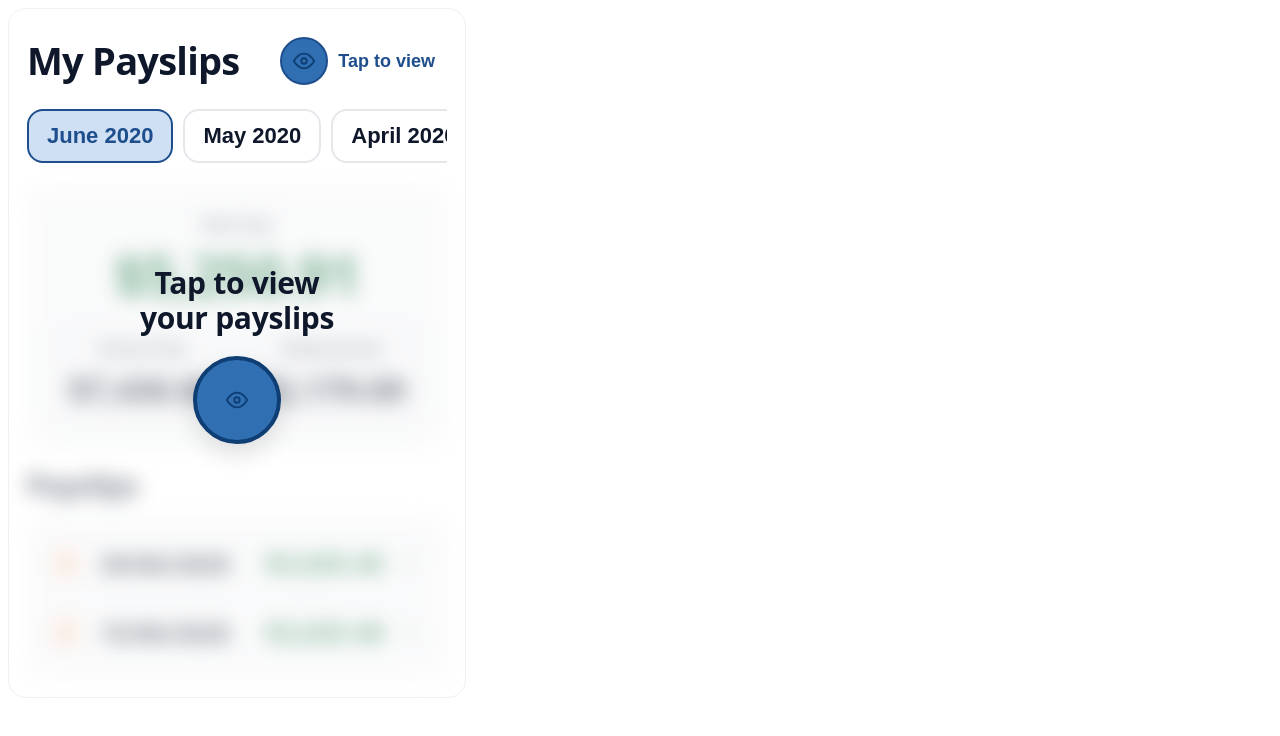
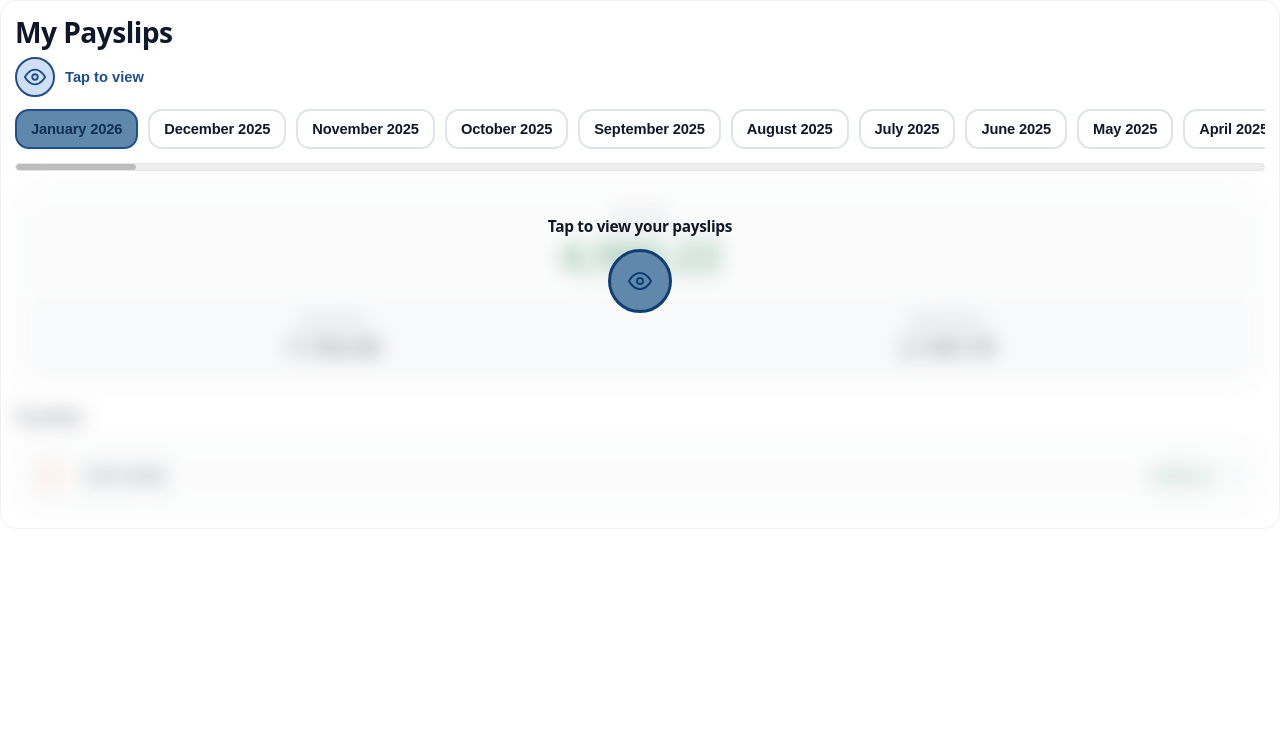
Before and after one commit to kumailanis-sb/SBDemoWidget, a plain HTML site: page widget.html in a window 1280 px wide. Drawn offline with Linux system fonts and the light colour scheme.

Commit message:
Updated Widget

```diff
--- a/widget.html
+++ b/widget.html
@@ -1,8 +1,319 @@
+<!doctype html>
+<html lang="en">
+<head>
+  <meta charset="utf-8" />
+  <meta name="viewport" content="width=device-width,initial-scale=1" />
+  <title>My Payslips</title>
+
+  <style>
+    :root{
+      /* Compact scale for iframe cards */
+      font-size: 14px;
+
+      --bg:#ffffff;
+      --ink:#0f172a;
+      --muted:#6b7280;
+      --border:#e5e7eb;
+
+      --tabBorder:#dfe3ea;
+      --tabActiveBg:#5f88ab;
+      --tabActiveBorder:#1e4e8c;
+      --tabActiveText:#0f2f52;
+
+      --chipBg:#cfe0f5;
+      --chipBorder:#1e4e8c;
+      --chipText:#1e4e8c;
+
+      --card:#f6f7f8;
+      --card2:#f2f3f5;
+
+      --green:#1f7a4a;
+      --chev:#6b7280;
+    }
+
+    *{ box-sizing:border-box; }
+
+    html, body{
+      margin:0;
+      padding:0;
+      background: transparent; /* important for iframe in Staffbase */
+      font-family: ui-sans-serif, system-ui, -apple-system, Segoe UI, Roboto, Helvetica, Arial;
+      color:var(--ink);
+    }
+
+    /* ===== Widget shell (compact) ===== */
+    .payslips-widget{
+      width: 100%;
+      max-width: 100%;
+      background: var(--bg);
+      border: 1px solid #eef0f3;
+      border-radius: 16px;
+      padding: 16px 14px 14px;
+      position: relative;
+      overflow: hidden;
+    }
+
+    /* ===== Header ===== */
+    .pw-title{
+      margin: 0 0 10px 0;
+      font-size: clamp(1.7rem, 2.2vw, 2.2rem); /* ~24-31px */
+      line-height: 1.08;
+      font-weight: 900;
+      letter-spacing: -0.02em;
+    }
+
+    .pw-privacy-row{ margin-bottom: 12px; }
+
+    .pw-privacy-toggle{
+      display:flex;
+      align-items:center;
+      gap: 10px;
+      background: transparent;
+      border: 0;
+      padding: 0;
+      cursor: pointer;
+      color: var(--chipText);
+      font-weight: 800;
+      font-size: 1.05rem; /* ~14-15px */
+      user-select:none;
+    }
+
+    .pw-eye{
+      width: 40px;
+      height: 40px;
+      border-radius: 999px;
+      display:grid;
+      place-items:center;
+      background: var(--chipBg);
+      border: 2px solid var(--chipBorder);
+      color: var(--chipBorder);
+      flex: 0 0 auto;
+    }
+
+    /* ===== Tabs ===== */
+    .pw-tabs{
+      display:flex;
+      gap: 10px;
+      overflow-x:auto;
+      padding-bottom: 8px;
+      -webkit-overflow-scrolling: touch;
+      scrollbar-width: none;
+    }
+    .pw-tabs::-webkit-scrollbar{ display:none; }
+
+    .pw-tab{
+      border: 2px solid var(--tabBorder);
+      background: #fff;
+      padding: 10px 14px;
+      border-radius: 14px;
+      font-weight: 900;
+      font-size: 1.05rem; /* compact */
+      letter-spacing: -0.01em;
+      color: #111827;
+      white-space: nowrap;
+      cursor: pointer;
+    }
+    .pw-tab.is-active{
+      background: var(--tabActiveBg);
+      border-color: var(--tabActiveBorder);
+      color: var(--tabActiveText);
+    }
+
+    /* small scroll track under tabs (like your screenshot) */
+    .pw-tab-track{
+      height: 8px;
+      border-radius: 999px;
+      background: #eeeeee;
+      position: relative;
+      margin: 6px 0 12px;
+      overflow:hidden;
+      border: 1px solid #e6e6e6;
+    }
+    .pw-tab-thumb{
+      height: 100%;
+      width: 120px;
+      border-radius: 999px;
+      background: #bdbdbd;
+    }
+
+    /* ===== Cards ===== */
+    .pw-card{
+      background: var(--card);
+      border: 1px solid #eef0f3;
+      border-radius: 20px;
+      padding: 14px 12px;
+    }
+
+    /* ===== Summary ===== */
+    .pw-summary-top{
+      text-align:center;
+      padding: 10px 0 10px;
+    }
+
+    .pw-label{
+      font-size: 0.95rem;
+      font-weight: 700;
+      color: var(--muted);
+      letter-spacing: -0.01em;
+    }
+
+    .pw-net{
+      margin-top: 8px;
+      font-size: clamp(2.3rem, 4.6vw, 3.0rem); /* ~32-42px */
+      line-height: 1.02;
+      font-weight: 900;
+      color: var(--green);
+      letter-spacing: -0.02em;
+      white-space: nowrap;
+    }
+
+    .pw-summary-bottom{
+      margin-top: 8px;
+      background: var(--card2);
+      border-radius: 16px;
+      padding: 12px 10px;
+      display:grid;
+      grid-template-columns: 1fr 1px 1fr;
+      align-items:center;
+      gap: 12px;
+    }
+
+    .pw-divider{
+      width: 1px;
+      height: 56px;
+      background: #e2e5ea;
+      border-radius: 1px;
+      justify-self:center;
+    }
+
+    .pw-metric{
+      text-align:center;
+      min-width:0;
+    }
+
+    .pw-value{
+      margin-top: 6px;
+      font-size: clamp(1.25rem, 2.8vw, 1.7rem); /* ~18-24px */
+      line-height: 1.05;
+      font-weight: 900;
+      color: #111827;
+      white-space: nowrap;
+      overflow:hidden;
+      text-overflow: ellipsis;
+    }
+
+    /* ===== Payslips list ===== */
+    .pw-section-title{
+      margin: 14px 0 10px;
+      font-size: 1.25rem; /* ~17-18px */
+      font-weight: 900;
+      letter-spacing: -0.02em;
+    }
+
+    .pw-list{
+      padding: 10px;
+      border-radius: 20px;
+    }
+
+    .pw-row{
+      display:grid;
+      grid-template-columns: 36px 1fr auto 22px;
+      align-items:center;
+      gap: 10px;
+      padding: 12px 10px;
+      border-radius: 16px;
+      text-decoration:none;
+      color: inherit;
+    }
+
+    .pw-pdf{
+      width: 30px;
+      height: 30px;
+      border-radius: 10px;
+      display:grid;
+      place-items:center;
+      background: #fff;
+      border: 2px solid #f4c9b4;
+      color: #d0642b;
+    }
+
+    .pw-date{
+      font-size: 1.15rem; /* ~16px */
+      font-weight: 900;
+      letter-spacing: -0.02em;
+      color:#111827;
+      white-space: nowrap;
+    }
+
+    .pw-amount{
+      font-size: 1.15rem;
+      font-weight: 900;
+      letter-spacing: -0.02em;
+      color: var(--green);
+      white-space: nowrap;
+    }
+
+    .pw-chevron{
+      display:grid;
+      place-items:center;
+      color: var(--chev);
+    }
+
+    /* ===== Hidden privacy state ===== */
+    .payslips-widget[data-state="hidden"] .pw-content{
+      filter: blur(10px);
+      opacity: 0.45;
+      pointer-events:none;
+      user-select:none;
+    }
+
+    .pw-overlay{
+      position:absolute;
+      inset:0;
+      display:none;
+      padding: 14px;
+      background: transparent;
+    }
+
+    .payslips-widget[data-state="hidden"] .pw-overlay{
+      display:grid;
+      place-items:center;
+    }
+
+    .pw-overlay-inner{
+      display:grid;
+      place-items:center;
+      gap: 12px;
+      text-align:center;
+    }
+
+    .pw-overlay-title{
+      font-size: 1.1rem;
+      font-weight: 900;
+      letter-spacing: -0.02em;
+      color:#111827;
+      max-width: 18rem;
+    }
+
+    .pw-overlay-btn{
+      width: 64px;
+      height: 64px;
+      border-radius: 999px;
+      border: 3px solid #0e3e73;
+      background: var(--tabActiveBg);
+      display:grid;
+      place-items:center;
+      cursor:pointer;
+    }
+    .pw-overlay-btn svg{ stroke:#0e3e73; }
+  </style>
+</head>
+
+<body>
   <div class="payslips-widget" data-state="hidden">
-  <!-- Header -->
-  <div class="pw-header">
     <h1 class="pw-title">My Payslips</h1>
 
+    <div class="pw-privacy-row">
       <button class="pw-privacy-toggle" type="button" aria-label="View payslips">
         <span class="pw-eye" aria-hidden="true">
           <!-- eye icon -->
@@ -15,37 +326,36 @@
       </button>
     </div>
 
-  <!-- Tabs -->
-  <div class="pw-tabs" role="tablist" aria-label="Payslip months">
-    <button class="pw-tab is-active" role="tab" aria-selected="true" data-month="june2020">June 2020</button>
-    <button class="pw-tab" role="tab" aria-selected="false" data-month="may2020">May 2020</button>
-    <button class="pw-tab" role="tab" aria-selected="false" data-month="apr2020">April 2020</button>
-    <button class="pw-tab" role="tab" aria-selected="false" data-month="mar2020">March 2020</button>
+    <div class="pw-tabs" role="tablist" aria-label="Payslip months" data-bind="tabs">
+      <!-- injected -->
     </div>
 
-  <!-- Content (blurred when hidden) -->
+    <div class="pw-tab-track" aria-hidden="true">
+      <div class="pw-tab-thumb"></div>
+    </div>
+
     <div class="pw-content">
-    <!-- Summary card -->
       <section class="pw-card pw-summary" aria-label="Payslip summary">
         <div class="pw-summary-top">
           <div class="pw-label">Net Pay</div>
-        <div class="pw-net" data-bind="net">$5,250.91</div>
+          <div class="pw-net" data-bind="net">0.00</div>
         </div>
 
         <div class="pw-summary-bottom">
           <div class="pw-metric">
             <div class="pw-label">Gross Pay</div>
-          <div class="pw-value" data-bind="gross">$7,430.00</div>
+            <div class="pw-value" data-bind="gross">0.00</div>
           </div>
+
           <div class="pw-divider" aria-hidden="true"></div>
+
           <div class="pw-metric">
             <div class="pw-label">Deductions</div>
-          <div class="pw-value" data-bind="deductions">$2,179.09</div>
+            <div class="pw-value" data-bind="deductions">0.00</div>
           </div>
         </div>
       </section>
 
-    <!-- List -->
       <h2 class="pw-section-title">Payslips</h2>
 
       <section class="pw-card pw-list" aria-label="Payslip list" data-bind="list">
@@ -53,16 +363,12 @@
       </section>
     </div>
 
-  <!-- Privacy overlay -->
+    <!-- Overlay for hidden state -->
     <div class="pw-overlay" aria-hidden="true">
       <div class="pw-overlay-inner">
-      <div class="pw-overlay-text">
-        <div class="pw-overlay-title">Tap to view</div>
-        <div class="pw-overlay-subtitle">your payslips</div>
-      </div>
-
+        <div class="pw-overlay-title">Tap to view your payslips</div>
         <button class="pw-overlay-btn" type="button" aria-label="View payslips">
-        <svg viewBox="0 0 24 24" width="22" height="22" fill="none" stroke="currentColor" stroke-width="2">
+          <svg viewBox="0 0 24 24" width="24" height="24" fill="none" stroke="currentColor" stroke-width="2">
             <path d="M1 12s4-8 11-8 11 8 11 8-4 8-11 8S1 12 1 12z"></path>
             <circle cx="12" cy="12" r="3"></circle>
           </svg>
@@ -71,302 +377,136 @@
     </div>
   </div>
 
-<style>
-  .payslips-widget{
-    --bg:#ffffff;
-    --card:#f6f7f8;
-    --card2:#f3f4f6;
-    --text:#0f172a;
-    --muted:#6b7280;
-    --blue:#2f6fb2;
-    --blue-weak:#cfe0f5;
-    --green:#1f7a4a;
-    --border:#e5e7eb;
-
-    font-family: ui-sans-serif, system-ui, -apple-system, Segoe UI, Roboto, Helvetica, Arial, "Apple Color Emoji","Segoe UI Emoji";
-    color: var(--text);
-    max-width: 420px;
-    background: var(--bg);
-    border-radius: 18px;
-    padding: 18px;
-    border: 1px solid #eef0f3;
-    position: relative;
-    overflow: hidden;
-  }
-
-  /* Header */
-  .pw-header{display:flex;align-items:center;justify-content:space-between;gap:12px;}
-  .pw-title{font-size: 38px;line-height:1.05;margin:0;font-weight:800;letter-spacing:-0.02em;}
-  .pw-privacy-toggle{
-    display:flex;align-items:center;gap:10px;
-    border:0;background:transparent;color:#1e4e8c;
-    font-weight:700;font-size:18px;cursor:pointer;
-    padding:10px 12px;border-radius:14px;
-  }
-  .pw-privacy-toggle:hover{background:#f2f6ff;}
-  .pw-eye{
-    width:44px;height:44px;border-radius:999px;
-    background: var(--blue);
-    border: 2px solid #1e4e8c;
-    display:grid;place-items:center;
-    color:#0e3e73;
-  }
-
-  /* Tabs */
-  .pw-tabs{
-    display:flex;gap:10px;overflow:auto;
-    padding: 14px 0 8px;
-    scrollbar-width: thin;
-  }
-  .pw-tab{
-    border: 2px solid var(--border);
-    background:#fff;
-    padding: 12px 18px;
-    border-radius: 16px;
-    font-weight:800;
-    font-size:22px;
-    color:#0f172a;
-    white-space:nowrap;
-    cursor:pointer;
-  }
-  .pw-tab.is-active{
-    background: var(--blue-weak);
-    border-color:#1e4e8c;
-    color:#1e4e8c;
-  }
-
-  /* Cards */
-  .pw-card{
-    background: var(--card);
-    border-radius: 22px;
-    padding: 18px;
-    border: 1px solid #eef0f3;
-  }
-
-  /* Summary */
-  .pw-summary{margin-top: 14px;}
-  .pw-summary-top{ text-align:center; padding: 8px 0 16px;}
-  .pw-label{font-size:18px;color:var(--muted);font-weight:700;}
-  .pw-net{font-size:56px;line-height:1;margin-top:10px;color:var(--green);font-weight:900;letter-spacing:-0.02em;}
-  .pw-summary-bottom{
-    display:grid;
-    grid-template-columns: 1fr auto 1fr;
-    gap: 16px;
-    background: var(--card2);
-    border-radius: 18px;
-    padding: 18px;
-  }
-  .pw-metric{text-align:center;}
-  .pw-value{font-size:32px;font-weight:900;margin-top:8px;}
-  .pw-divider{width:1px;background: #e6e8ee; border-radius:1px;}
-
-  /* Section title */
-  .pw-section-title{
-    font-size: 28px;
-    margin: 18px 0 12px;
-    font-weight: 900;
-    letter-spacing: -0.01em;
-  }
-
-  /* List */
-  .pw-list{padding: 12px 10px;}
-  .pw-row{
-    display:grid;
-    grid-template-columns: 38px 1fr auto 28px;
-    align-items:center;
-    gap: 12px;
-    padding: 16px 12px;
-    text-decoration:none;
-    color: inherit;
-    border-radius: 16px;
-  }
-  .pw-row:hover{background:#ffffff;}
-  .pw-row-divider{height:1px;background:#e7e9ef;margin: 0 14px;}
-  .pw-pdf{
-    width:30px;height:30px;border-radius:8px;
-    display:grid;place-items:center;
-    color:#d86b2d;background:#fff;border:1px solid #f2d1c1;
-  }
-  .pw-date{font-size:24px;font-weight:900;}
-  .pw-amount{font-size:26px;font-weight:900;color:var(--green);}
-  .pw-chevron{color:#6b7280;display:grid;place-items:center;}
-
-  /* Blur state */
-  .payslips-widget[data-state="hidden"] .pw-content{
-    filter: blur(10px);
-    opacity: 0.55;
-    pointer-events: none;
-    user-select: none;
-  }
-
-  /* Overlay */
-  .pw-overlay{
-    position:absolute;inset:0;
-    display:none;
-    padding: 22px;
-  }
-  .payslips-widget[data-state="hidden"] .pw-overlay{
-    display:grid;
-    place-items:center;
-  }
-  .pw-overlay-inner{
-    text-align:center;
-    display:grid;
-    gap: 18px;
-    place-items:center;
-  }
-  .pw-overlay-title{font-size:30px;font-weight:900;letter-spacing:-0.01em;}
-  .pw-overlay-subtitle{font-size:30px;font-weight:900;letter-spacing:-0.01em;margin-top:-6px;}
-  .pw-overlay-btn{
-    width:88px;height:88px;border-radius:999px;
-    background: var(--blue);
-    border: 4px solid #0e3e73;
-    color:#0e3e73;
-    display:grid;place-items:center;
-    cursor:pointer;
-    box-shadow: 0 10px 26px rgba(0,0,0,0.12);
-  }
-  .pw-overlay-btn svg{stroke:#0e3e73;}
-</style>
-
   <script>
     (function () {
-    const widget = document.currentScript?.previousElementSibling?.previousElementSibling?.previousElementSibling
-      ?.classList?.contains("payslips-widget")
-      ? document.currentScript.previousElementSibling.previousElementSibling.previousElementSibling
-      : document.querySelector(".payslips-widget");
-
+      const widget = document.querySelector(".payslips-widget");
       if (!widget) return;
 
-    const data = {
-      june2020: {
-        net: 5250.91,
-        gross: 7430.00,
-        deductions: 2179.09,
-        payslips: [
-          { date: "30/06/2020", amount: 2625.45 },
-          { date: "15/06/2020", amount: 2625.46 }
-        ]
-      },
-      may2020: {
-        net: 4988.12,
-        gross: 7200.00,
-        deductions: 2211.88,
-        payslips: [
-          { date: "29/05/2020", amount: 2494.06 },
-          { date: "15/05/2020", amount: 2494.06 }
-        ]
-      },
-      apr2020: {
-        net: 5122.40,
-        gross: 7350.00,
-        deductions: 2227.60,
-        payslips: [
-          { date: "30/04/2020", amount: 2561.20 },
-          { date: "15/04/2020", amount: 2561.20 }
-        ]
-      },
-      mar2020: {
-        net: 4760.33,
-        gross: 7000.00,
-        deductions: 2239.67,
-        payslips: [
-          { date: "31/03/2020", amount: 2380.17 },
-          { date: "16/03/2020", amount: 2380.16 }
-        ]
-      }
-    };
+      const elTabs = widget.querySelector('[data-bind="tabs"]');
+      const elNet = widget.querySelector('[data-bind="net"]');
+      const elGross = widget.querySelector('[data-bind="gross"]');
+      const elDed = widget.querySelector('[data-bind="deductions"]');
+      const elList = widget.querySelector('[data-bind="list"]');
 
-    const bind = {
-      net: widget.querySelector('[data-bind="net"]'),
-      gross: widget.querySelector('[data-bind="gross"]'),
-      deductions: widget.querySelector('[data-bind="deductions"]'),
-      list: widget.querySelector('[data-bind="list"]')
-    };
-
-    const tabs = Array.from(widget.querySelectorAll(".pw-tab"));
       const toggleBtn = widget.querySelector(".pw-privacy-toggle");
       const overlayBtn = widget.querySelector(".pw-overlay-btn");
-    const overlay = widget.querySelector(".pw-overlay");
       const privacyText = widget.querySelector(".pw-privacy-text");
       const eye = widget.querySelector(".pw-eye");
 
-    const fmt = (n) =>
-      n.toLocaleString(undefined, { style: "currency", currency: "USD" });
+      // Last 12 months from Jan 2026 backwards
+      // (Each month has one payslip on the 15th for demo purposes.)
+      const months = [
+        { key:"jan2026", label:"January 2026",   net: "4,980.22", gross:"7,150.00", deductions:"2,169.78", payslips:[{date:"15/01/2026", amount:"4,980.22"}] },
+        { key:"dec2025", label:"December 2025",  net: "4,742.10", gross:"6,980.00", deductions:"2,237.90", payslips:[{date:"15/12/2025", amount:"4,742.10"}] },
+        { key:"nov2025", label:"November 2025",  net: "4,615.48", gross:"6,860.00", deductions:"2,244.52", payslips:[{date:"15/11/2025", amount:"4,615.48"}] },
+        { key:"oct2025", label:"October 2025",   net: "4,530.66", gross:"6,780.00", deductions:"2,249.34", payslips:[{date:"15/10/2025", amount:"4,530.66"}] },
+        { key:"sep2025", label:"September 2025", net: "4,402.19", gross:"6,650.00", deductions:"2,247.81", payslips:[{date:"15/09/2025", amount:"4,402.19"}] },
+        { key:"aug2025", label:"August 2025",    net: "4,588.77", gross:"6,820.00", deductions:"2,231.23", payslips:[{date:"15/08/2025", amount:"4,588.77"}] },
+        { key:"jul2025", label:"July 2025",      net: "4,360.05", gross:"6,540.00", deductions:"2,179.95", payslips:[{date:"15/07/2025", amount:"4,360.05"}] },
+        { key:"jun2025", label:"June 2025",      net: "4,440.31", gross:"6,620.00", deductions:"2,179.69", payslips:[{date:"15/06/2025", amount:"4,440.31"}] },
+        { key:"may2025", label:"May 2025",       net: "4,210.92", gross:"6,390.00", deductions:"2,179.08", payslips:[{date:"15/05/2025", amount:"4,210.92"}] },
+        { key:"apr2025", label:"April 2025",     net: "4,320.44", gross:"6,480.00", deductions:"2,159.56", payslips:[{date:"15/04/2025", amount:"4,320.44"}] },
+        { key:"mar2025", label:"March 2025",     net: "4,140.81", gross:"6,225.63", deductions:"2,084.82", payslips:[{date:"15/03/2025", amount:"4,140.81"}] },
+        { key:"feb2025", label:"February 2025",  net: "4,012.19", gross:"6,050.12", deductions:"2,037.93", payslips:[{date:"15/02/2025", amount:"4,012.19"}] }
+      ];
 
-    function renderMonth(key) {
-      const m = data[key];
-      if (!m) return;
+      // Turn array into object map
+      const data = months.reduce((acc, m) => (acc[m.key] = m, acc), {});
 
-      if (bind.net) bind.net.textContent = fmt(m.net);
-      if (bind.gross) bind.gross.textContent = fmt(m.gross);
-      if (bind.deductions) bind.deductions.textContent = fmt(m.deductions);
+      function renderTabs(){
+        elTabs.innerHTML = months.map((m, idx) => `
+          <button class="pw-tab ${idx===0 ? "is-active" : ""}"
+                  role="tab"
+                  aria-selected="${idx===0 ? "true" : "false"}"
+                  data-month="${m.key}">
+            ${m.label}
+          </button>
+        `).join("");
+      }
 
-      if (bind.list) {
-        bind.list.innerHTML = m.payslips
-          .map((p, idx) => `
+      function renderList(items){
+        elList.innerHTML = items.map((p) => `
           <a class="pw-row" href="javascript:void(0)">
             <span class="pw-pdf" aria-hidden="true">
-                <svg viewBox="0 0 24 24" width="22" height="22" fill="none" stroke="currentColor" stroke-width="2">
+              <svg viewBox="0 0 24 24" width="18" height="18" fill="none" stroke="currentColor" stroke-width="2">
                 <path d="M14 2H6a2 2 0 0 0-2 2v16a2 2 0 0 0 2 2h12a2 2 0 0 0 2-2V8z"></path>
                 <path d="M14 2v6h6"></path>
                 <path d="M8 13h3"></path>
                 <path d="M8 17h8"></path>
               </svg>
             </span>
+
             <span class="pw-date">${p.date}</span>
-              <span class="pw-amount">${fmt(p.amount)}</span>
+            <span class="pw-amount">${p.amount}</span>
+
             <span class="pw-chevron" aria-hidden="true">
-                <svg viewBox="0 0 24 24" width="22" height="22" fill="none" stroke="currentColor" stroke-width="2">
+              <svg viewBox="0 0 24 24" width="18" height="18" fill="none" stroke="currentColor" stroke-width="2">
                 <path d="M9 18l6-6-6-6"></path>
               </svg>
             </span>
           </a>
-            ${idx < m.payslips.length - 1 ? '<div class="pw-row-divider" aria-hidden="true"></div>' : ''}
-          `)
-          .join("");
-      }
+        `).join("");
       }
 
-    function setActiveTab(nextKey) {
-      tabs.forEach((t) => {
-        const on = t.dataset.month === nextKey;
+      function renderMonth(key){
+        const m = data[key];
+        if (!m) return;
+        elNet.textContent = m.net;
+        elGross.textContent = m.gross;
+        elDed.textContent = m.deductions;
+        renderList(m.payslips || []);
+      }
+
+      function setActiveTab(key){
+        const tabs = Array.from(widget.querySelectorAll(".pw-tab"));
+        tabs.forEach(t => {
+          const on = t.dataset.month === key;
           t.classList.toggle("is-active", on);
           t.setAttribute("aria-selected", on ? "true" : "false");
         });
-      renderMonth(nextKey);
+        renderMonth(key);
       }
 
-    function setState(next) {
+      function setState(next){
         widget.setAttribute("data-state", next);
         const hidden = next === "hidden";
 
-      if (privacyText) privacyText.textContent = hidden ? "Tap to view" : "Tap to hide";
-      if (toggleBtn) toggleBtn.setAttribute("aria-label", hidden ? "View payslips" : "Hide payslips");
+        privacyText.textContent = hidden ? "Tap to view" : "Tap to hide";
+        toggleBtn.setAttribute("aria-label", hidden ? "View payslips" : "Hide payslips");
 
-      if (eye) {
-        eye.style.background = hidden ? "var(--blue)" : "var(--blue-weak)";
-      }
+        // swap icon eye / eye-off
+        eye.innerHTML = hidden
+          ? `<svg viewBox="0 0 24 24" width="22" height="22" fill="none" stroke="currentColor" stroke-width="2">
+               <path d="M1 12s4-8 11-8 11 8 11 8-4 8-11 8S1 12 1 12z"></path>
+               <circle cx="12" cy="12" r="3"></circle>
+             </svg>`
+          : `<svg viewBox="0 0 24 24" width="22" height="22" fill="none" stroke="currentColor" stroke-width="2">
+               <path d="M3 3l18 18"></path>
+               <path d="M10.58 10.58A3 3 0 0 0 12 15a3 3 0 0 0 2.42-4.42"></path>
+               <path d="M9.88 5.09A10.43 10.43 0 0 1 12 4c7 0 10 8 10 8a18.35 18.35 0 0 1-3.07 4.35"></path>
+               <path d="M6.61 6.61A18.35 18.35 0 0 0 2 12s3 8 10 8a10.45 10.45 0 0 0 4.34-.93"></path>
+             </svg>`;
       }
 
-    function togglePrivacy() {
+      function togglePrivacy(){
         const curr = widget.getAttribute("data-state") || "hidden";
         setState(curr === "hidden" ? "visible" : "hidden");
       }
 
-    // Events
-    tabs.forEach((t) => {
-      t.addEventListener("click", () => setActiveTab(t.dataset.month));
-    });
+      function bindTabClicks(){
+        const tabs = Array.from(widget.querySelectorAll(".pw-tab"));
+        tabs.forEach(t => t.addEventListener("click", () => setActiveTab(t.dataset.month)));
+      }
 
-    toggleBtn?.addEventListener("click", togglePrivacy);
-    overlayBtn?.addEventListener("click", togglePrivacy);
-    overlay?.addEventListener("click", (e) => {
-      if (e.target === overlay) togglePrivacy();
-    });
+      // Init
+      renderTabs();
+      bindTabClicks();
+      setState("hidden");
+      setActiveTab(months[0].key);
 
-    // Init: start hidden + load active month (June)
-    setState("hidden");
-    setActiveTab("june2020");
+      toggleBtn.addEventListener("click", togglePrivacy);
+      overlayBtn.addEventListener("click", togglePrivacy);
     })();
   </script>
+</body>
+</html>
```
Lines whose indentation alone changed are shown as unchanged.
